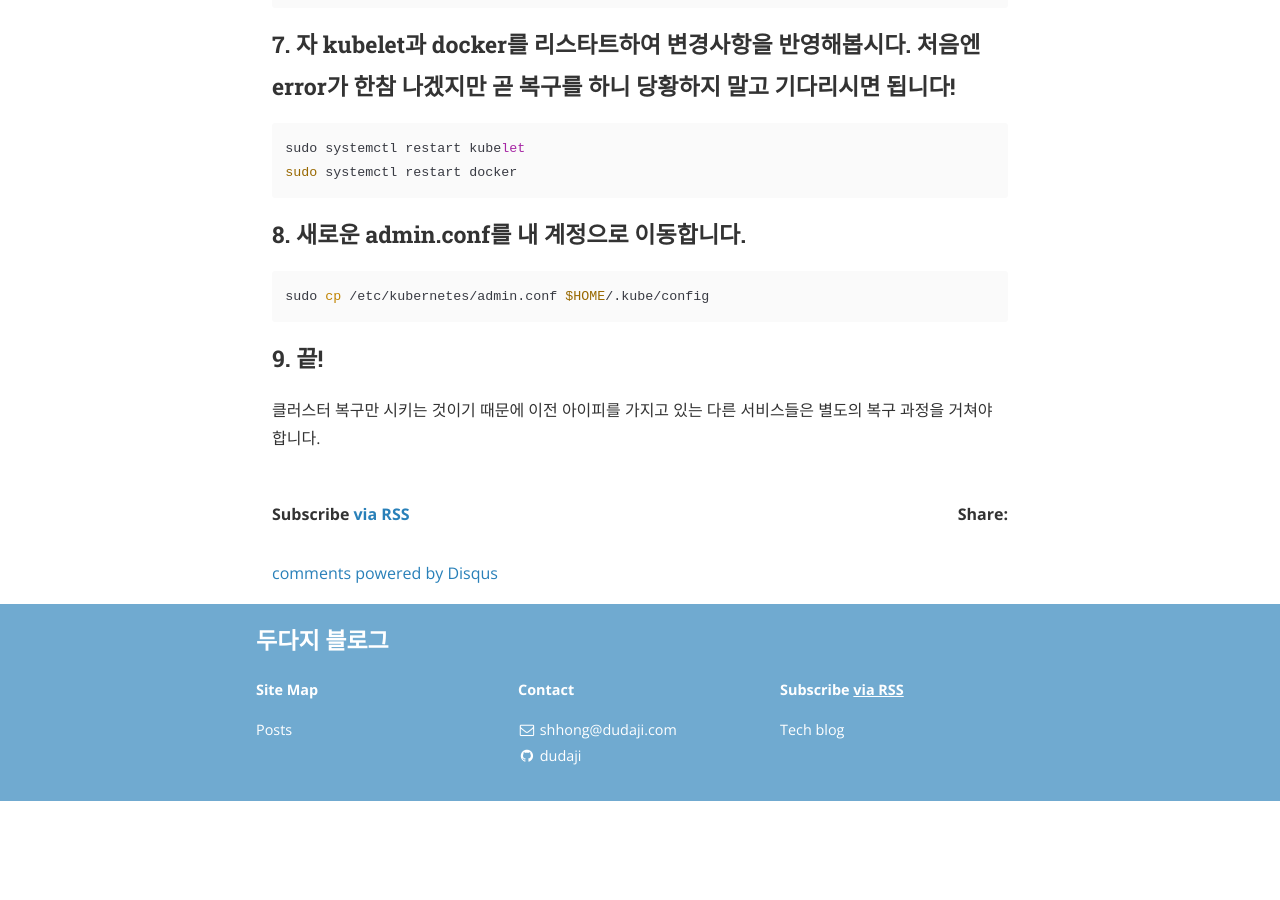
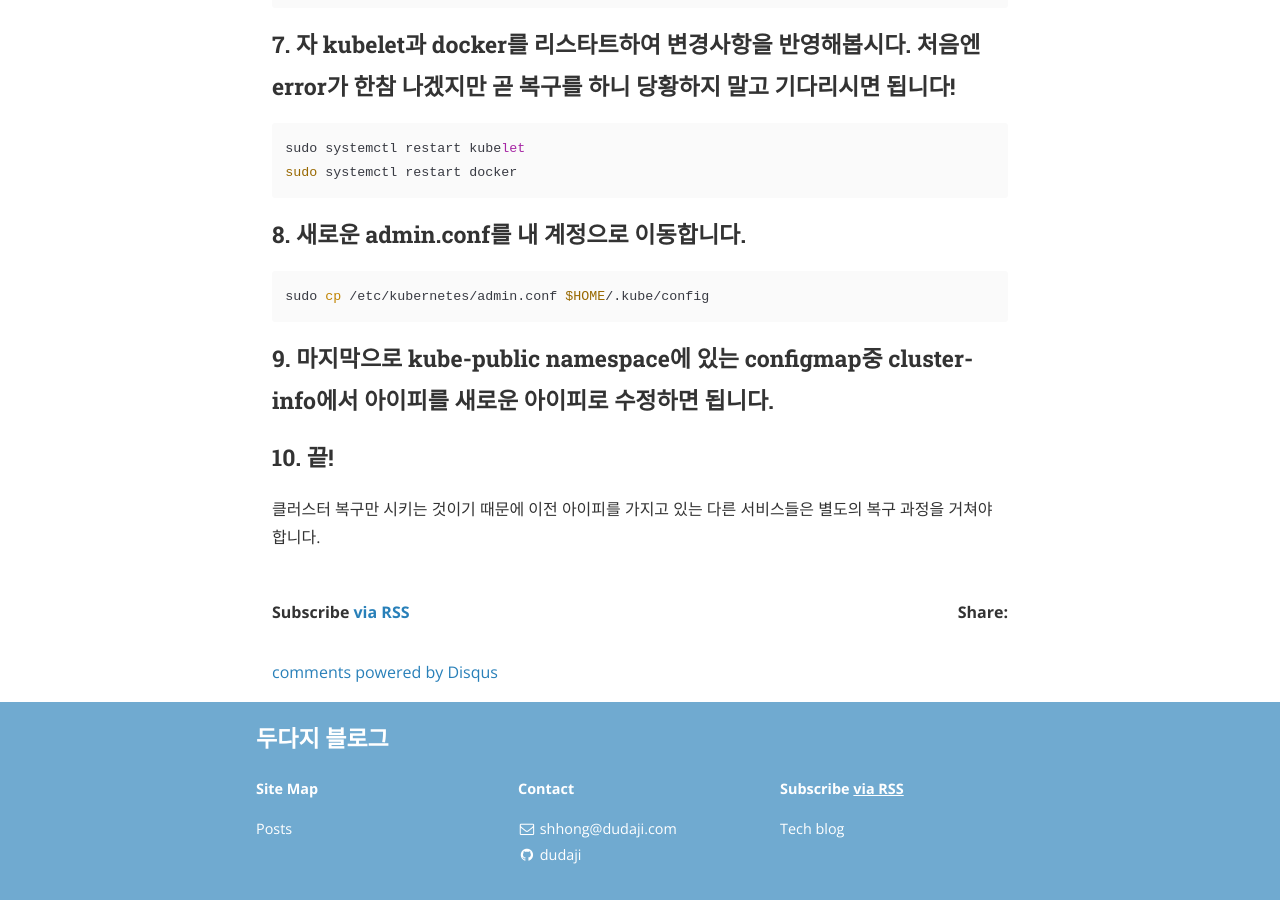
Before and after one commit to dudaji/blog, a Jekyll site: the page built from docs/_posts/kubernetes/2020-09-20-recovering-cluster-when-master-ip-changes.md, in a window 1280 px wide and 900 px high, scrolled down 2570 px. Built offline with Jekyll 4.4.1, drawn with Linux system fonts in a browser that asks for light colours; nearby versions of some CDN libraries; comment, search, counter and statistics services are not loaded; before the commit the page ends 3371 px from its top, so only the background shows below that.

Commit message:
Add contents

````diff
--- a/docs/_posts/kubernetes/2020-09-20-recovering-cluster-when-master-ip-changes.md
+++ b/docs/_posts/kubernetes/2020-09-20-recovering-cluster-when-master-ip-changes.md
@@ -99,7 +99,9 @@ sudo systemctl restart docker
 sudo cp /etc/kubernetes/admin.conf $HOME/.kube/config
 ```
 
-### 9. 끝!
+### 9. 마지막으로 kube-public namespace에 있는 configmap중 cluster-info에서 아이피를 새로운 아이피로 수정하면 됩니다.
+
+### 10. 끝!
 
 
 클러스터 복구만 시키는 것이기 때문에 이전 아이피를 가지고 있는 다른 서비스들은 별도의 복구 과정을 거쳐야 합니다.
````
